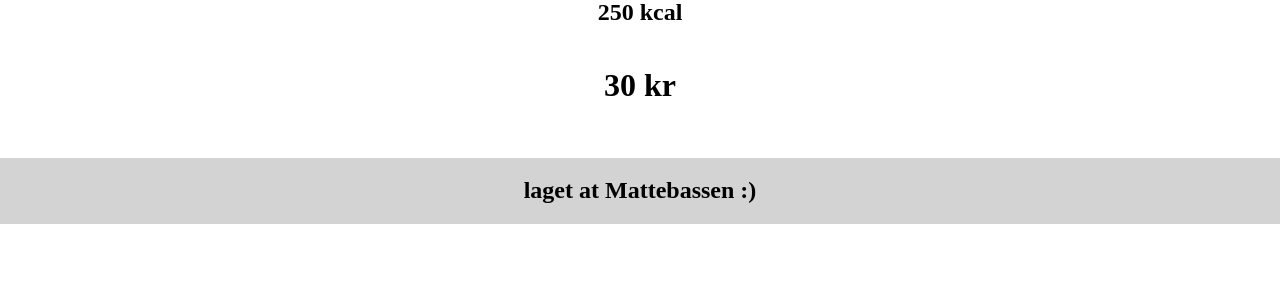
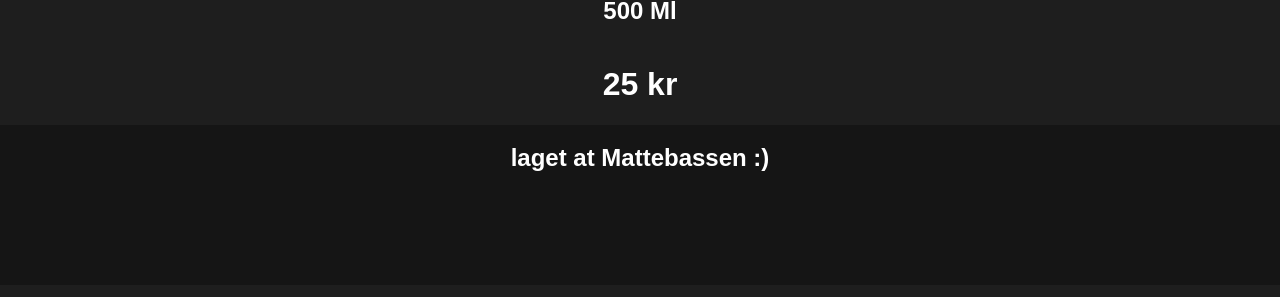
Before and after one commit to MatteBassen/akaKantine, a Flask app: page /vare/1 in a window 1280 px wide. Shown: the part 503-800 px from the top of the page. Run offline with Flask 3, Linux system fonts and the light colour scheme.

Commit message:
la til et ikon i base.html, gjorde data.py mer oversiktlig, fikset index.html sånn at styling ble lettere, stylet index.html i css. oppdaterte readme.md og gjorde noen endringer i varer.html sin style.

```diff
--- a/data.py
+++ b/data.py
@@ -32,64 +32,87 @@ ukesmat = [
 
 ]
 
-matvarer = [
+
+drikkevarer = [
     {
-        "id" : 1,
-        "navn" : "pizzabolle",
-        "innhold": 250,
-        "pris" : 30,
-        "bilde" : "https://rorosmeieriet.no/wp-content/uploads/2021/08/20210831_125049-scaled.jpg"
+        "id": 1,
+        "navn" : "sjokomelk",
+        "innhold" : 500,
+        "pris" : 25,
+        "bilde" : "https://www.q-meieriene.no/produkter/q-fersk-sjokolademelk/_/image/4c01b0a8-4a03-4a31-88e5-9163545ea9dc:715390c6b30bd9b73e3352cb91c2b98d97629c27/width-800/Sjokomelk1L_2019_side_view_lip7qe.png"
     },
     {
         "id": 2,
-        "navn" : "Stratos",
-        "innhold": 227,
-        "pris" : 25,
-        "bilde" : "https://norskmat.com/wp-content/uploads/2021/09/nidar-stratos-bar-42g.png"
-    },
-]
-
-drikkevarer = [
-    {
-        "id": 3,
-        "navn" : "sjokomelk",
-        "innhold" : 500,
-        "pris" : 25,
-        "bilde" : "https://bilder.ngdata.no/7048840090174/meny/large.jpg"
-    },
-    {
-        "id": 4,
         "navn": "Iste fersken",
         "innhold" : 500,
         "pris": 25,
         "bilde": "https://bilder.ngdata.no/7038010067327/meny/large.jpg"
     },
     {
-        "id": 5,
+        "id": 3,
         "navn": "Sprite",
         "innhold": 500,
         "pris": 30,
-        "bilde": "https://encrypted-tbn0.gstatic.com/images?q=tbn:ANd9GcRk1qU2fpTTmP4NXyBablCLJj-x_kvFP29K3h3jiReJ0HNdN5BeF7ls7Csr&s=10"
+        "bilde": "https://addide.com/cdn/shop/products/Sprite-Original-282x700.png?v=1625571895"
     },
     {
-        "id": 6,
+        "id": 4,
         "navn": "Iste lime",
         "innhold": 500,
         "pris": 25,
         "bilde": "https://bilder.ngdata.no/7038010067334/meny/large.jpg"
     },
     {
-        "id": 7,
+        "id": 5,
         "navn": "Voss vann",
         "innhold": 750,
         "pris": 200,
         "bilde": "https://images.prisradar.no/uploads/images/product_image/big/23/5H5hHftUTVStDQNJ3Fv6Oi5saae8IgXtLKcmJ2ZdjW5E8tADRx9VzZgkkSX2vx.jpg?20240814182157"
     },
     {
-        "id": 8,
+        "id": 6,
         "navn": "Coca Cola",
-        "innhold": 500,
+        "innhold": 330,
         "pris": 30,
-        "bilde": "https://bilder.ngdata.no/54490703/kmh/large.jpg"
+        "bilde": "https://purepng.com/public/uploads/large/purepng.com-coca-cola-bottlecokecoca-colacoca-cola-bottlebeveragedrinksoft-drink-1411527237341bkz0i.png"
     },
 ]
+
+matvarer = [
+    {
+        "id" : 7,
+        "navn" : "pizzabolle",
+        "innhold": 247,
+        "pris" : 30,
+        "bilde" : "https://rorosmeieriet.no/wp-content/uploads/2021/08/20210831_125049-scaled.jpg"
+    },
+    {
+        "id": 8,
+        "navn" : "Stratos",
+        "innhold": 227,
+        "pris" : 25,
+        "bilde" : "https://norskmat.com/wp-content/uploads/2021/09/nidar-stratos-bar-42g.png"
+    },
+    {
+        "id": 9,
+        "navn" : "Sjokoladebolle 6pk",
+        "innhold": 316,
+        "pris" : 50,
+        "bilde" : "https://cdcimg.coop.no/rte/RTE2/7025168007176.png"
+    },
+    {
+        "id": 10,
+        "navn": "Skolebrød 2pk",
+        "innhold": 504,
+        "pris": 40,
+        "bilde": "https://bilder.ngdata.no/7041614004032/kmh/large.jpg"
+    },
+    {
+        "id": 11,
+        "navn": "Potetgull 40g",
+        "innhold": 515,
+        "pris": 30,
+        "bilde": "https://bilder.ngdata.no/id/1477386/large.jpg"
+    },
+
+]
--- a/static/style.css
+++ b/static/style.css
@@ -1,11 +1,43 @@
 body {
-    font-family: "Apple SD Gothic Neo", serif;
+    font-family: "LCD", sans-serif;
     padding: 0;
     margin: 0;
+    color: white;
+    background-color: rgb(21 21 21 / 0.96);
 }
 
-.content {
-    margin: 2rem;
+
+.indexBody {
+    position: relative;
+    isolation: isolate;
+    height: 50rem;
+    background-color: rgb(21 21 21 / 0.42);
+}
+
+.indexBody::before {
+    content: "";
+    position: absolute;
+    inset: 0;
+
+    background-image: url("https://www.thedailymeal.com/img/gallery/cafeteria-style-restaurant-foods-most-people-dont-talk-about-anymore/l-intro-1760547292.jpg");
+    background-size: cover;
+    background-position: center;
+    background-repeat: no-repeat;
+
+    filter: blur(5px);
+    z-index: -1;
+}
+
+.indexContent{
+    margin-top: 5rem;
+    padding: 2rem;
+    background-color: rgb(0 0 0 / 0.62);
+    border: orange 4px solid;
+    border-radius: 8px;
+    display: flex;
+    flex-direction: column;
+    align-items: center;
+    color: white;
 }
 
 .nav {
@@ -13,18 +45,23 @@ body {
     display: flex;
     flex-direction: row;
     justify-content: space-evenly;
+    align-items: center;
     font-weight: bold;
+    height: 5rem;
+    position: relative;
+    z-index: 10;
 }
 
 .navBtn {
     color: white;
-    margin-top: 1rem;
 }
 
 footer {
     display: flex;
     justify-content: center;
-    background-color: lightgray;
+    background-color: rgb(21 21 21 / 0.96);
+    position: relative;
+    height: 10rem;
 }
 
 .varer {
@@ -32,13 +69,14 @@ footer {
     flex-direction: row;
     justify-content: space-evenly;
     width: 80rem;
+    padding: 5rem;
 }
 
 .vare {
     display: flex;
     flex-direction: column;
     align-items: center;
-    color: black;
+    color: inherit;
     text-decoration-line: none;
     border: rgb(255 165 0 / 0.42) 0.2rem solid;
     border-radius: 8px;
@@ -59,7 +97,7 @@ footer {
     display: flex;
     flex-direction: column;
     align-items: center;
-    border: orange 0.2rem solid;
+    border: #236c3a 0.2rem solid;
     border-radius: 8px;
     padding: 1rem;
     width: 10rem;
@@ -86,7 +124,7 @@ footer {
 .tittel {
     font-weight: bolder;
     text-decoration: orange underline;
-    font-size: xx-large;
+    scale: 120%;
 }
 
 .visVareBody {
@@ -112,7 +150,7 @@ footer {
 
 .visVarePiler a:hover {
     margin: 10rem 10rem 0;
-    color: orange;
+    color: #236c3a;
     text-decoration: none;
     font-size: xxx-large;
     font-weight: bolder;
@@ -156,10 +194,10 @@ footer {
     justify-content: center;
     width: 13rem;
     height: 6rem;
-    background-color: #ffdd00;
+    background-color: #236c3a;
     font-size: xx-large;
     font-weight: bold;
-    color: black;
+    color: white;
     border-radius: 8px;
     text-decoration: none;
     transition: 0.3s ease;
--- a/templates/base.html
+++ b/templates/base.html
@@ -4,6 +4,7 @@
     <meta charset="UTF-8">
     <title>{% block title %} {% endblock%}</title>
     <link rel="stylesheet" href="/static/style.css">
+    <link rel="icon" href="/static/bilder/akademietLogo.png">
 </head>
 <body>
     <nav class="nav">
--- a/templates/index.html
+++ b/templates/index.html
@@ -7,6 +7,7 @@
 <!--Innhold i index-->
 {% block content %}
     <div class="indexBody">
+    <div class="indexContent">
     <h1>Velkommen til Akademiets kantine</h1>
     <div class="sider">
         <a href="/" class="redir">Ukesmeny</a>
@@ -16,6 +17,7 @@
         <br>
     <h2>Her kan du velge å se ukens serveringstilbud</h2>
     <h2>Eller kantinens faste tilbud på varer,</h2>
-    <h1>Hilsen Gunnhild III von matistan!</h1>
+    <h1>Hilsen Kantineperonellet og skolen!</h1>
+    </div>
     </div>
 {% endblock %}
--- a/templates/varer.html
+++ b/templates/varer.html
@@ -8,6 +8,8 @@
     <div class="varerBody">
     <h1 class="tittel">Varer</h1>
 
+        <h2>Her kan du se noen av de faste varene vi har i kantina</h2>
+
     <h2 class="tittel">Drikkevarer</h2>
 
         <div class="varer">
@@ -15,6 +17,7 @@
             <div class="vare">
                 <a href="/vare/{{ vare.id }}">
                 <h2>{{ vare.navn }}</h2>
+                    <p>{{ vare.innhold }} Ml</p>
                 <img class="vareImg" src="{{ vare.bilde }}">
                 <h2>{{ vare.pris }} kr</h2>
                 </a>
@@ -29,6 +32,7 @@
             <div class="vare">
                 <a href="/vare/{{ vare.id }}">
                 <h2>{{ vare.navn }}</h2>
+                    <p>{{ vare.innhold }} Kcal</p>
                 <img class="vareImg" src="{{ vare.bilde }}">
                 <h2>{{ vare.pris }} kr</h2>
                 </a>
```
Also changed, not shown: README.md.
